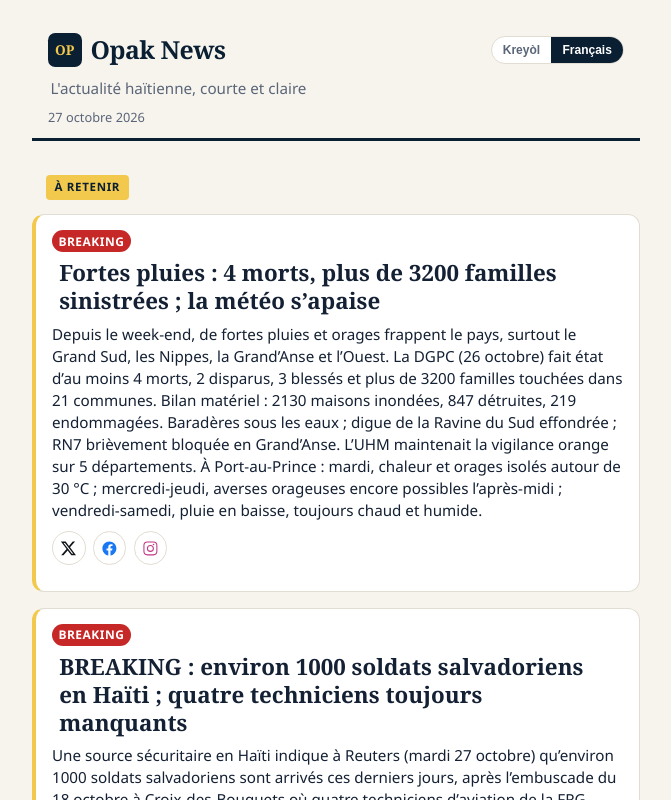
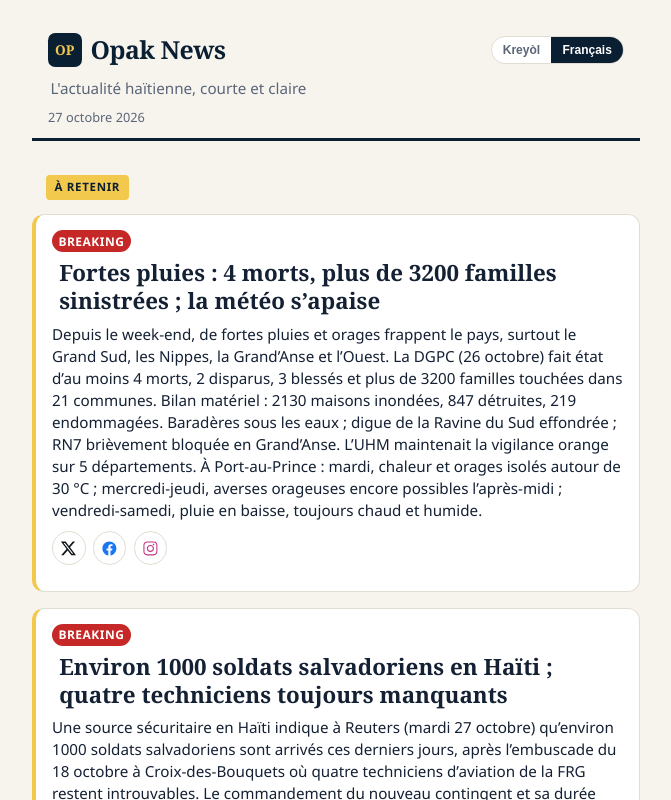
Before and after one commit to haitialways-pixel/opak-news, a React (Vite) app: page / in a window 1280 px wide. Shown: the top 800 px of the page, without its empty margins (304-975 px from the left). Built offline with nearby package versions, Linux system fonts and the light colour scheme; no server answers.

Commit message:
Drop BREAKING from headline; badge covers it

```diff
--- a/src/data/stories.ts
+++ b/src/data/stories.ts
@@ -35,8 +35,8 @@ export const STORIES: Story[] = [
     publishedAt: "2026-10-27",
     isBreaking: true,
     headline: {
-      ht: "BREAKING: ~1000 sòlda Salvador nan Ayiti; kat teknisyen toujou manke",
-      fr: "BREAKING : environ 1000 soldats salvadoriens en Haïti ; quatre techniciens toujours manquants",
+      ht: "~1000 sòlda Salvador nan Ayiti; kat teknisyen toujou manke",
+      fr: "Environ 1000 soldats salvadoriens en Haïti ; quatre techniciens toujours manquants",
     },
     brief: {
       ht: "Yon sous sekirite nan Ayiti di Reuters (madi 27 oktòb) ke anviwon 1000 sòlda Salvador te rive nan dènye jou yo, apre anbiskad 18 oktòb nan Kwadesboukè kote kat teknisyen avyasyon FRG yo rete san nouvèl. Pa klè ki moun k ap kòmande nouvo kontenjan an ni konbyen tan. US Southern Command te ede ak avyon C-130; Dominikani ofri sipò lojistik. Gang 400 Mawozo demanti yo kenbe yo; rechèch la kontinye.",
```
